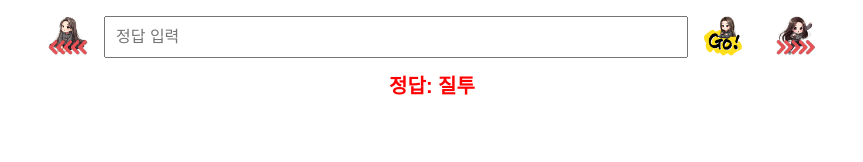
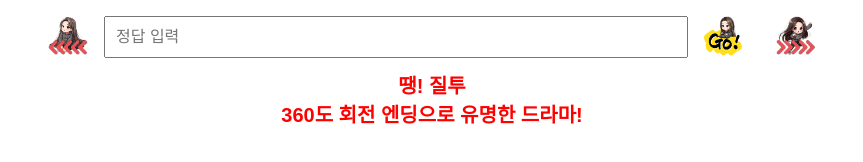
Before and after one commit to munseongjo/fight, a plain HTML site: page drama1/index.html in a window 1280 px wide. Both pictures are taken after a click on the button 932 px from the left and 581 px from the top of the page. Shown: the part 544-706 px from the top of the page, without its empty margins (208-1071 px from the left). Drawn offline with Linux system fonts and the light colour scheme.

Commit message:
Add files via upload

```diff
--- a/drama1/index.html
+++ b/drama1/index.html
@@ -87,22 +87,25 @@
     }
 
 function checkAnswer() {
-        const userAnswer = document.getElementById("userAnswer").value.trim().toLowerCase();
-        const correctAnswer = videoFiles[videoIndex].answer.toLowerCase();
+    // 사용자 입력에서 띄어쓰기를 제거하고 소문자로 변환
+    const userAnswer = document.getElementById("userAnswer").value.trim().replace(/\s+/g, '').toLowerCase();
 
+    // 정답에서 띄어쓰기를 제거하고 소문자로 변환
+    const correctAnswer = videoFiles[videoIndex].answer.trim().replace(/\s+/g, '').toLowerCase();
+
+    // 정답과 사용자 입력 비교 후, description도 출력
     if (userAnswer === correctAnswer) {
-            document.getElementById("answerBox").innerHTML = "정답: " + videoFiles[videoIndex].answer;
+        document.getElementById("answerBox").innerHTML = `정답! ${videoFiles[videoIndex].answer}<br>${videoFiles[videoIndex].description}`;
         document.getElementById("answerBox").classList.add("correct");
         document.getElementById("answerBox").classList.remove("incorrect");
         document.getElementById("correctSound").play();
     } else {
-            document.getElementById("answerBox").innerHTML = "정답: " + videoFiles[videoIndex].answer;
+        document.getElementById("answerBox").innerHTML = `땡! ${videoFiles[videoIndex].answer}<br>${videoFiles[videoIndex].description}`;
         document.getElementById("answerBox").classList.add("incorrect");
         document.getElementById("answerBox").classList.remove("correct");
         document.getElementById("incorrectSound").play();
     }
 }
-
     loadVideo();
 </script>
 </body>
```
Also changed, not shown: 2 other files. Lines whose indentation alone changed are shown as unchanged.
